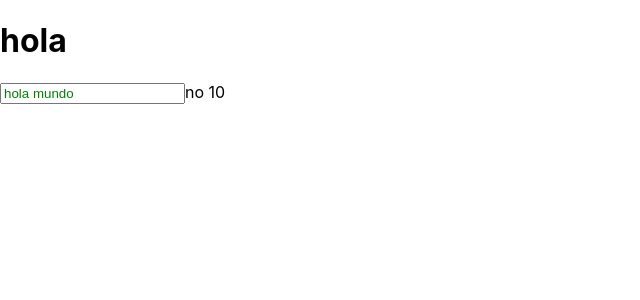
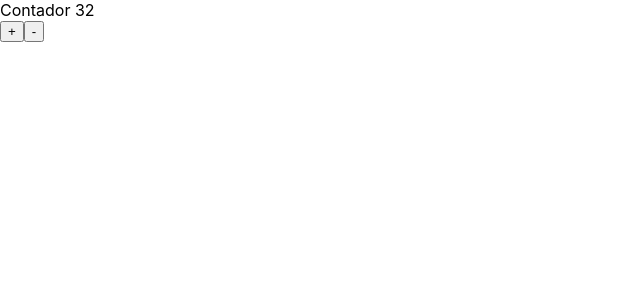
Before and after one commit to carlosangarcia/LearningReactProject-2, a React (Create React App) app: page / in a window 1280 px wide. Shown: the top 300 px of the page, without its empty margins (0-640 px from the left). Built offline with nearby package versions, Linux system fonts and the light colour scheme.

Commit message:
fin practica estados

```diff
--- a/src/App.js
+++ b/src/App.js
@@ -5,29 +5,35 @@ import StatelessComponent from './StatelessComponent';
 import StatefulComponent from './StatefulComponent'
 class App extends Component {
 
-    evento(e){
-        alert(e.target.value)
+    constructor(args){
+        super(args)
+
+        this.state = {
+            counter: 32
+        }
     }
+
+    sumar() {
+        this.setState({
+            counter: this.state.counter+1
+        })
+    }
+
+    restar() {
+        this.setState({
+            counter: this.state.counter-1
+        })
+    }
+
     render() {
-        let calculo = 1 + 1009;
-
-        let style = null;
-        if(calculo == 10){
-            style = {color:'red'}
-        } else {
-            style = {color:'green'}
-        }
 
         return (
             <div>
-              <h1>hola</h1>
-              <input
-              onClick={this.evento.bind(this)}
-              type="txt"
-              value="hola mundo"
-              className="green"
-              style={style}/>
-              {calculo == 10 ? "10":"no 10"}
+                <span>Contador {this.state.counter} </span>
+                <div>
+                    <button onClick={this.sumar.bind(this)}> + </button>
+                    <button onClick={this.restar.bind(this)}> - </button>
+                </div>
             </div>
         );
       }
```
